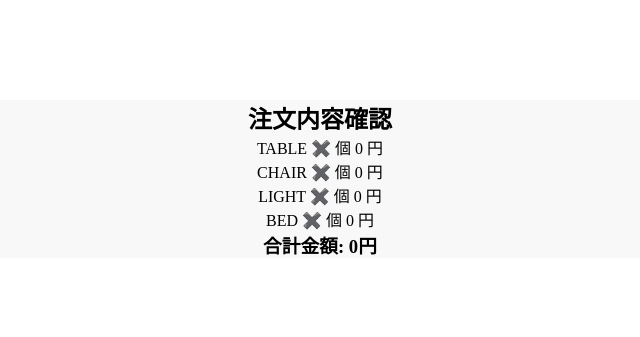
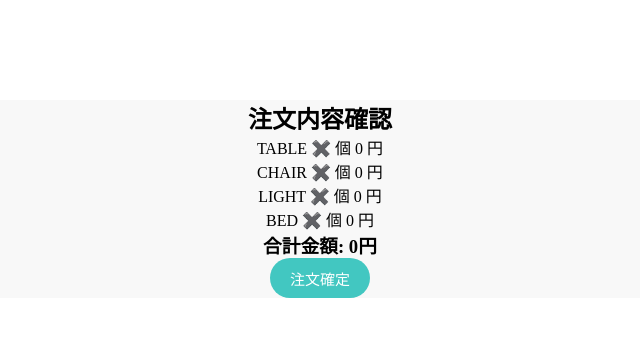
Before and after one commit to souta1903/objectpractice, a PHP site: page /check.php in a window 1280 px wide. Shown: the top 337 px of the page, without its empty margins (320-960 px from the left). Run offline with PHP 8.4, Linux system fonts and the light colour scheme; data that the repository does not hold is empty.

Commit message:
注文確認ページを編集

```diff
--- a/check.php
+++ b/check.php
@@ -9,9 +9,11 @@
     <title>furniture store</title>
     <link rel="stylesheet" href="./style.css">
 </head>
-<body>
+<body class="check-body">
     <div class="order-check">
+        <div class="check-detail">
         <h2>注文内容確認</h2>
+        <form action="thanks.php" method="post">
         <?php $totalpayment=0 ?>
         <?php foreach($products as $product): ?>
             <?php $ordercount=$_POST[$product->getName()];
@@ -28,6 +30,9 @@
             </p>
         <?php endforeach ?>
         <h3>合計金額: <?php echo $totalpayment ?>円</h3>
+        <input type="submit" value="注文確定" class="check-order">
+        </div>
+        </form>
     </div>
 </body>
 </html>
```
